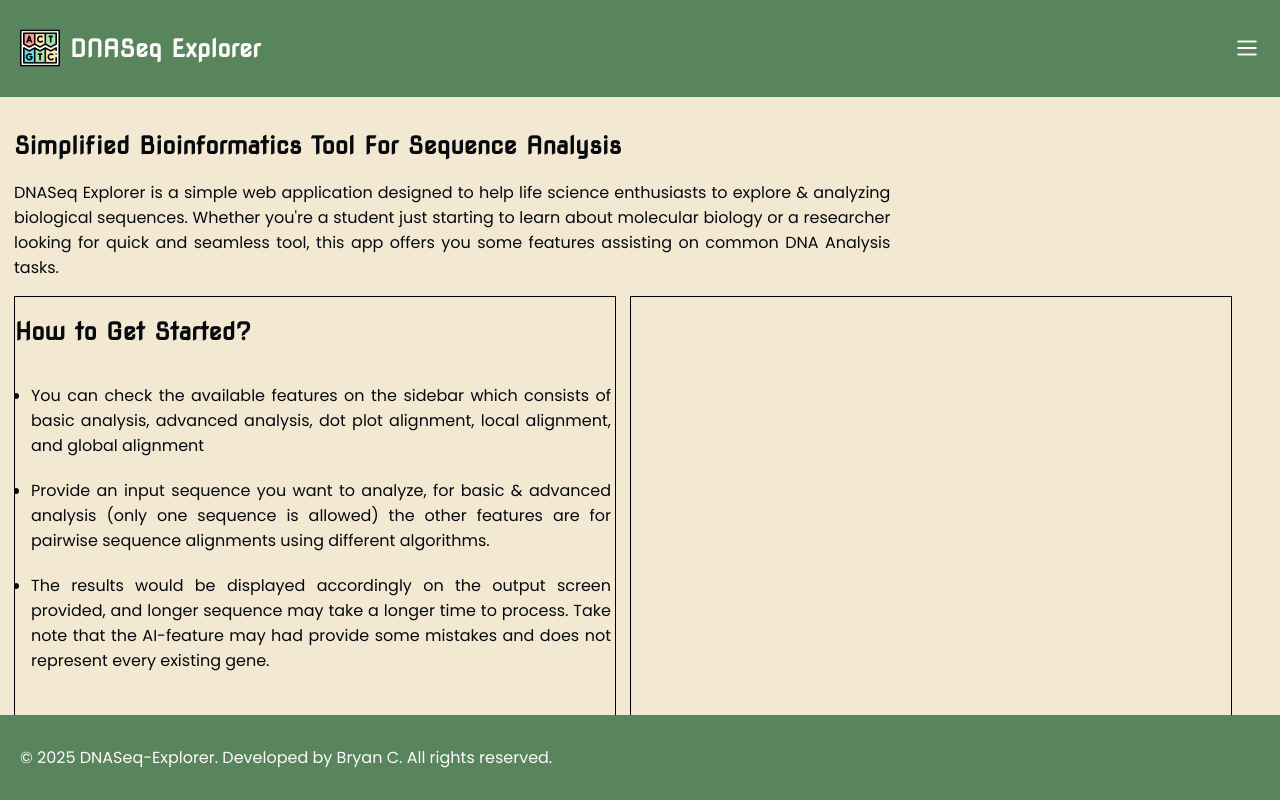
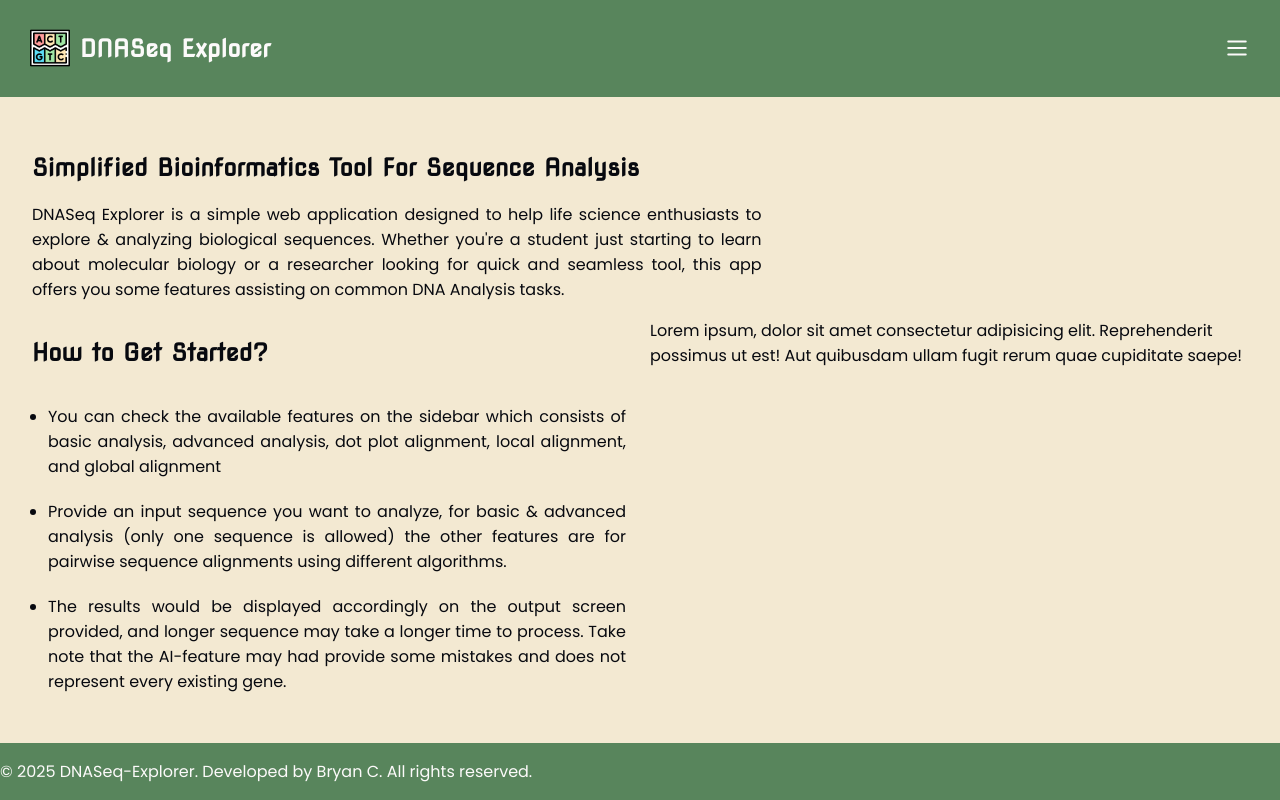
Before and after one commit to bryancastillo10/dna-seq-explorer, a React (Vite) app in the folder client/: page / in a window 1280 px wide. Built offline with nearby package versions, Linux system fonts and the light colour scheme.

Commit message:
🟦 layout: grid component

```diff
--- a/client/src/routes/basic.tsx
+++ b/client/src/routes/basic.tsx
@@ -1,14 +1,25 @@
 import { createFileRoute } from '@tanstack/react-router';
-import { Flex, Title } from '@/style/globalStyles';
+import { Paragraph, Title } from '@/style/globalStyles';
 
+import styled from 'styled-components';
 
 export const Route = createFileRoute('/basic')({
   component: RouteComponent,
 })
 
 function RouteComponent() {
-  return <Flex>
+  return <section>
+    <div className="">
     <Title>Basic Sequence Analysis</Title>
+    <Paragraph>Lorem ipsum dolor sit amet consectetur adipisicing elit. Veniam, recusandae!</Paragraph>
+    </div>
+      <InputBlock />
+  </section>
+}
 
-  </Flex>
-}
+
+const InputBlock = styled.div`
+  width:300px;
+  height:500px;
+  border: 1px solid #000;
+`
--- a/client/src/routes/index.lazy.tsx
+++ b/client/src/routes/index.lazy.tsx
@@ -1,4 +1,4 @@
-import { Paragraph, Title, UnorderedList, BulletPoint, Flex } from '@/style/globalStyles'
+import { Paragraph, Title, UnorderedList, BulletPoint } from '@/style/globalStyles'
 import { createLazyFileRoute } from '@tanstack/react-router'
 
 import styled from 'styled-components'
@@ -10,17 +10,17 @@ export const Route = createLazyFileRoute('/')({
 
 function RouteComponent() {
   return (
-    <div style={{width:"100%", overflowY: "scroll"}}>
+    <div style={{width:"fit", overflowY: "scroll", padding:"22px 18px"}}>
       <Title>Simplified Bioinformatics Tool For Sequence Analysis</Title>
-      <ParagraphContainer>
+      <PContainer>
         <Paragraph $alignment="justify">
           DNASeq Explorer is a simple web application designed to help life science enthusiasts to explore &
           analyzing biological sequences. Whether you&apos;re a student just starting to learn about molecular biology
           or a researcher looking for quick and seamless tool, this app offers you some features
           assisting on common DNA Analysis tasks.
         </Paragraph>
-      </ParagraphContainer>
-      <Flex>
+      </PContainer>
+      <Grid cols={2}>
         <Block>
           <Title>How to Get Started?</Title>
           <UnorderedList>
@@ -39,14 +39,16 @@ function RouteComponent() {
             </BulletPoint>
           </UnorderedList>
         </Block>
-        <Block></Block>
-      </Flex>
+        <Block>
+        Lorem ipsum, dolor sit amet consectetur adipisicing elit. Reprehenderit possimus ut est! Aut quibusdam ullam fugit rerum quae cupiditate saepe!
+        </Block>
+      </Grid>
     </div>
   )
 }
 
 
-const ParagraphContainer = styled.div`
+const PContainer = styled.div`
   width: 100%;
 
   ${mediaQuery("md")} {
@@ -54,12 +56,21 @@ const ParagraphContainer = styled.div`
   }
 
   ${mediaQuery("xl")} {
-    width: 70%;
+    width: 60%;
   }
 `
 
 const Block = styled.div`
-  border: 1px solid #000;
-  width: 600px;
-  height: 450px;
+
 `
+
+const Grid = styled.div<{cols:number}>`
+  display: grid;
+  grid-template-columns: "repeat(1, minmax(0,1fr))";
+  align-items: start;
+  gap: 20px;
+
+  ${mediaQuery("xl")}{
+  grid-template-columns: ${({cols}) => `repeat(${cols}, minmax(0,1fr))`};
+  }
+`
--- a/client/src/style/globalStyles.ts
+++ b/client/src/style/globalStyles.ts
@@ -18,18 +18,20 @@ export const GlobalStyles = createGlobalStyle`
 export const Nav = styled.nav<{$stickyPosition: "top" | "bottom"}>`
   position: ${(props) => props.$stickyPosition === "bottom" ? "fixed":"sticky"};
   ${(props) => props.$stickyPosition === "bottom" ? "bottom: 0;": "top: 0;"}
-  padding: 14px 20px;
   background-color: ${(props) => props.theme.color.accent};
   color: ${(props) => props.theme.color.light};
-  width: calc(100% - 40px);
+  width: 100%;
 `
 export const NavLayout = styled.div`
   display: flex;
   justify-content: space-between;
   align-items: center;
+  padding: 14px 30px;
 `
 
 // Layout
+
+
 export const Flex = styled.div <{$justifyContent?: "flex-start" | "center" | "flex-end"}>`
   display:flex;
   flex-direction: column;
```
Also changed, not shown: client/src/utils/breakpoints.ts (line endings or trailing spaces).
